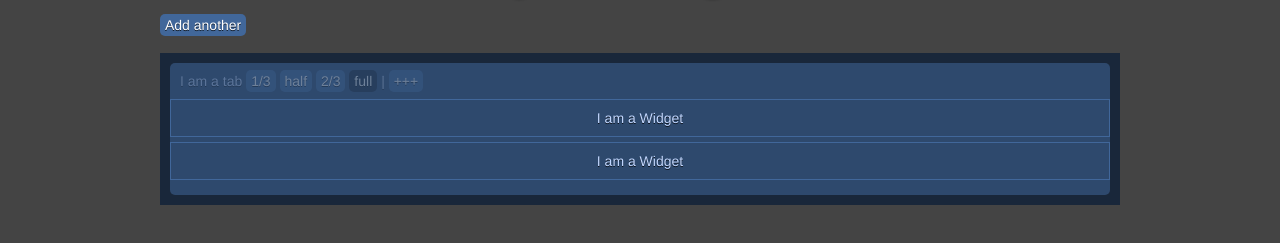
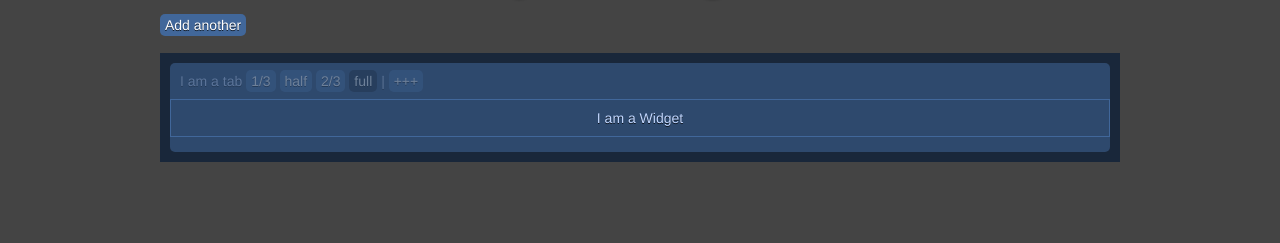
Before and after one commit to pitr/grid_cms, a plain HTML site: page index.html in a window 1280 px wide. Shown: the part 93-336 px from the top of the page. Drawn offline with Linux system fonts and the light colour scheme.

Commit message:
only add one widget by default

```diff
--- a/index.html
+++ b/index.html
@@ -132,7 +132,6 @@
 
   $('.add_another_grid').click();
   $('.add_another_elem').first().click();
-  $('.add_another_elem').first().click();
 
 </script>
 
```
